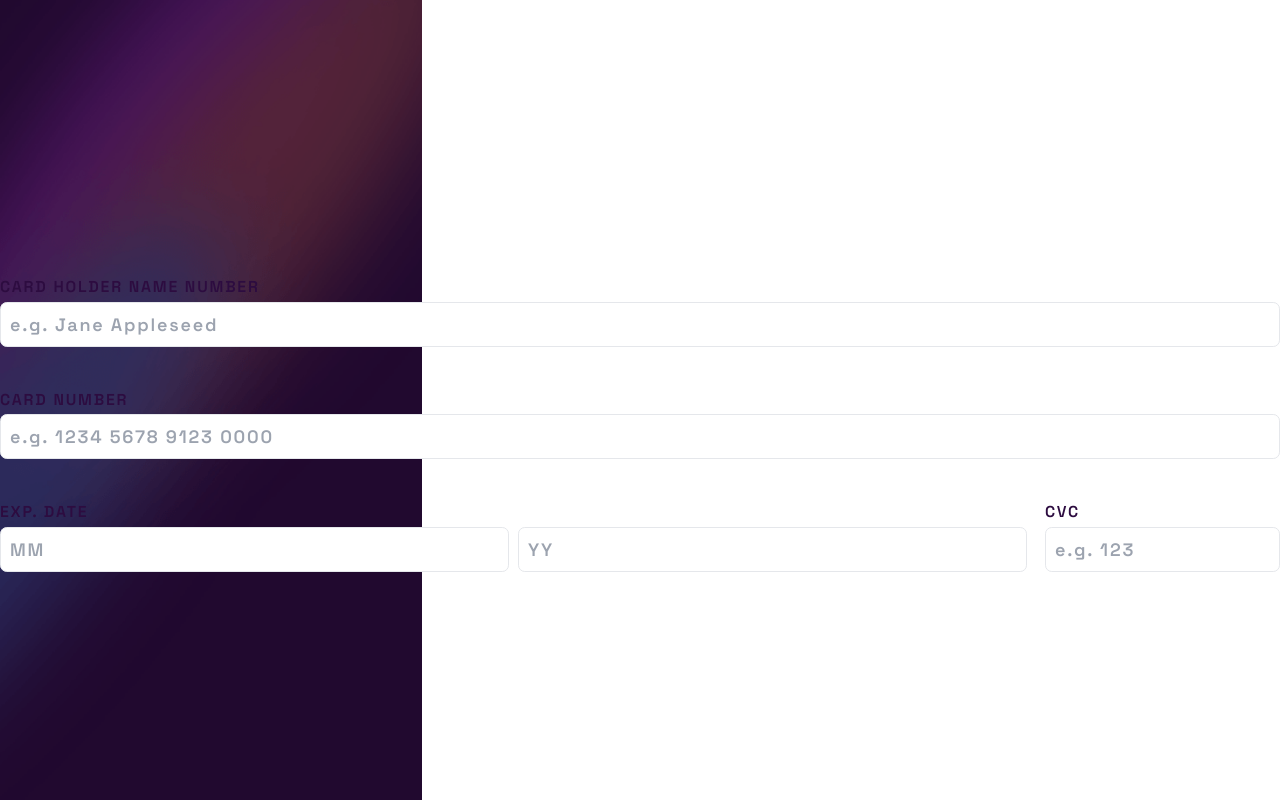
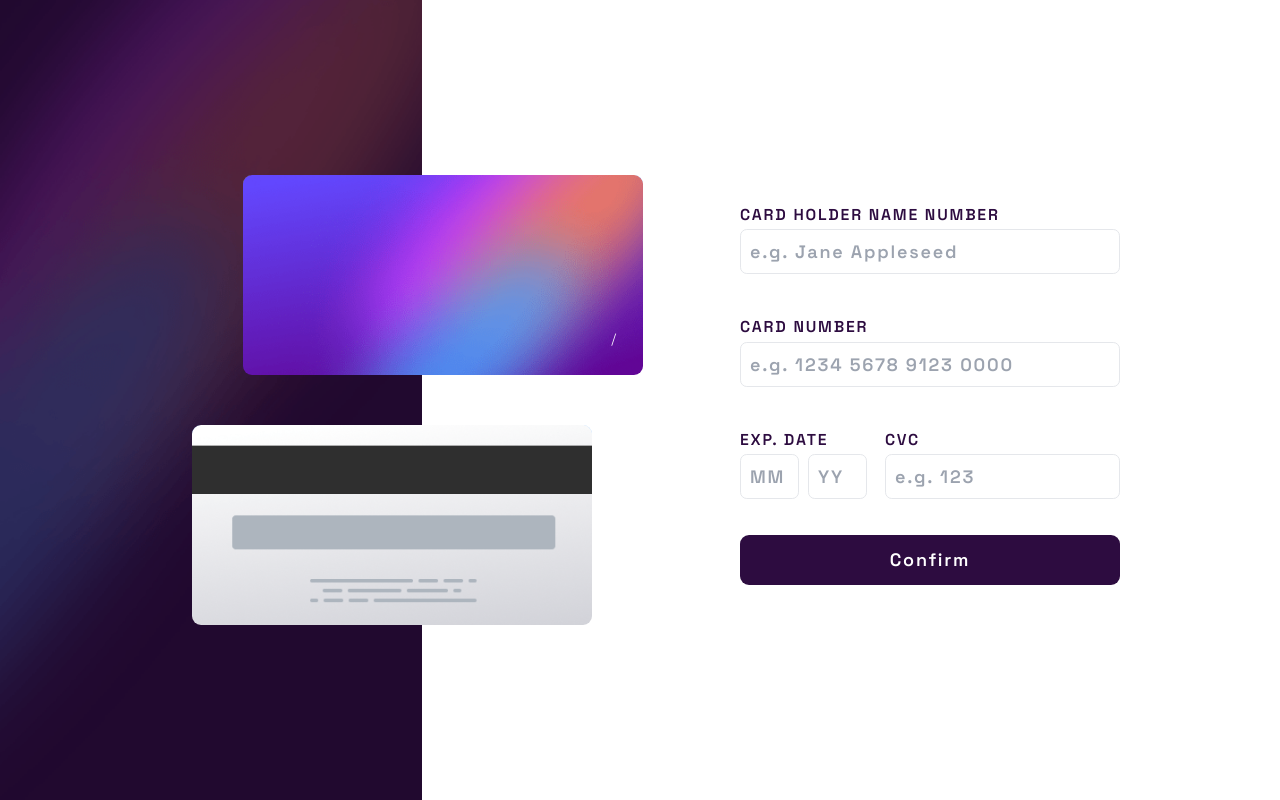
Before and after one commit to JuliCoDev/interactive_card, a React (Create React App) app: page / in a window 1280 px wide. Built offline with nearby package versions, Linux system fonts and the light colour scheme.

Commit message:
Add styles  to form and add errors into form

```diff
--- a/src/components/Cards/CardBack.tsx
+++ b/src/components/Cards/CardBack.jsx
@@ -1,7 +1,6 @@
 import Card from "../../styleComponents/Card";
-import { CardData } from "../../types";
 
-export default function CardBack({cvc} : CardData){
+export default function CardBack({cvc}){
     return(
         <Card className="bg-[url('./assets/bg-card-back.png')]">
             <div className="absolute w-full md:relative">
--- a/src/components/Cards/CardFront.tsx
+++ b/src/components/Cards/CardFront.jsx
@@ -1,21 +1,20 @@
 import Card from "../../styleComponents/Card"
-import { CardData } from "../../types"
 
-interface Props{
-    cardValues: CardData
-}
-export default function CardFront({cardValues} : Props){
+
+
+export default function CardFront({cardValues}){
+    const {cardNumber, cardholderName, cardDate} = cardValues;
     return(
         <Card className={`text-white bg-[url("./assets/bg-card-front.png")] p-6`}>
             <div className="font-medium text-sm">
-                <p className="absolute bottom-1/2">{cardValues.cardNumber}</p>
+                <p className="absolute bottom-1/2">{cardNumber.infoInputs.cardNumber.value}</p>
             </div>
             <div className="font-light text-xs tracking-normal">
                 <p className="absolute bottom-6 w-3/5 whitespace-pre-wrap">
-                    {cardValues.cardholderName}
+                    {cardholderName.infoInputs.cardholderName.value}
                 </p>
                 <p className="absolute bottom-6 right-6">
-                    {cardValues.month}/{cardValues.year}
+                    {cardDate.infoInputs.month?.value}/{cardDate.infoInputs.year?.value}
                 </p>
             </div>
         </Card>
--- /dev/null
+++ b/src/components/Form.jsx
@@ -0,0 +1,21 @@
+
+
+const form = `
+    w-[80%]
+    m-auto
+    md:w-[60%]
+    lg:max-w-[380px]
+    xl:ml-[100px]
+
+`;
+
+const Form = ({children, handleSubmit}) =>{
+
+    return(
+        <form className={form} onSubmit={handleSubmit}>
+            {children}
+        </form>
+    )
+}
+
+export default Form;
--- a/src/pages/Cards.jsx
+++ b/src/pages/Cards.jsx
@@ -1,4 +1,4 @@
-import CardBack from "../components/Cards/CardBack";
+import CardBack from "../components/Cards/CardBack.jsx";
 import CardFront from "../components/Cards/CardFront";
 
 const container = `
@@ -40,7 +40,7 @@ export default function Cards({cardValues}) {
                 <CardFront cardValues={cardValues}/>
             </div>
             <div className={containerCardBack}>
-                <CardBack cvc={cardValues.cvc}/>
+                <CardBack cvc={cardValues.cvc.infoInputs.cvc.value}/>
             </div>
         </div>
     )
--- a/src/pages/Complete.jsx
+++ b/src/pages/Complete.jsx
@@ -6,8 +6,9 @@ export default function Complete({setComplete, values, setCardValues, setErros})
     const onContinue = () =>{
         setComplete(false);
         setCardValues(values);
-        setErros(values);
+        // setErros(values);
     }
+
     return(
         <div className='w-4/5 m-auto'>
             <div className='text-center leading-[4rem] mb-6' >
--- a/src/pages/Dashboard.jsx
+++ b/src/pages/Dashboard.jsx
@@ -4,10 +4,11 @@ import { useEffect, useState } from "react";
 import Complete from "./Complete.jsx";
 import Cards from "./Cards";
 import Input from "../components/Input";
-import Field from "../components/Fiel";
-import ErrorInput from "../styleComponents/ErrorInput";
+import Field from "../components/Field";
 import Container from "../styleComponents/Container";
-import Label from "../styleComponents/Label";
+import Form from "../components/Form";
+import Card from "../styleComponents/Card";
+
 
 
 const initialValues = {
@@ -32,14 +33,14 @@ const formContainer=`
     w-full
     lg:w-1/2
     lg:static
+
 `;
 
-const Form = `
-    w-[80%]
-    m-auto
-    md:w-[60%]
-    lg:max-w-[380px]
-    xl:ml-[100px]
+const container=`
+    h-screen
+    relative
+    lg:flex
+    lg:items-center
 `;
 
 const FormFields = {
@@ -122,7 +123,6 @@ export default function Dashboard(){
     const [cardValues , setCardValues ] = useState(FormFields);
     const [complete , setComplete ] = useState(false);
 
-
     //Validate input
     const {
         errors,
@@ -136,9 +136,7 @@ export default function Dashboard(){
             ...cardValues,
             [nameField] : {
                 ...FormFields[nameField],
-
                 infoInputs :{
-
                     [e.target.name] : {
                         ...FormFields[nameField].infoInputs[e.target.name],
                         value : e.target.value
@@ -151,7 +149,7 @@ export default function Dashboard(){
 
     }
 
-    const handleValidate = (e, nameField) =>   {
+    const handleValidate = (nameField) =>   {
 
         setErros(nameField , cardValues[nameField]?.infoInputs);
 
@@ -160,29 +158,37 @@ export default function Dashboard(){
     const handleSubmit = (e) =>{
         e.preventDefault();
 
-        // const validations  =  Object.values(validationInput);
+        Object.keys(cardValues).map((nameField) => {
+            setErros(nameField , cardValues[nameField]?.infoInputs);
+            console.log(errors);
+        })
 
-        // Object.keys(validationInput).map((error) => {
-        //     Object.keys(cardValues).map((key) => {
-        //         if(cardValues[key] === '' && !validationInput[error]?.isValid){
-        //         validateRequired(key, cardValues[key]);
-        //         }
-        //     })
-        // })
+        const validations  =  Object.values(errors);
 
-        // const isComplete = validations.some((validation) => {
-        //     return !validation.isValid
-        // })
+        if(validations.length > 0){
+            const isComplete = validations.some((validation) => {
+                return !validation.isValidType
+            })
 
-        // if(!isComplete){
-        //     setComplete(true)
-        // }
+
+            if(!isComplete){
+                setComplete(true)
+            }
+        }
 
 
     }
 
-    const renderForm = () => {
+
+    if(!complete){
         return(
+            <Container>
+
+                <div className={containerCards}>
+                    <Cards cardValues={cardValues}/>
+                </div>
+                <div className={formContainer}>
+                    <Form handleSubmit={handleSubmit}>
                         <div className="grid grid-cols-4 gap-4">
                             {Object.keys(FormFields).map(field => {
                                 const {infoInputs} = FormFields[field]
@@ -193,32 +199,32 @@ export default function Dashboard(){
                                             error={errors?.[field]?.infoInputs}
                                             nameField={field}
                                             change={(e) => handleChange(e, field)}
-                                validateInput={(e) => handleValidate(e, field)}
+                                            validateInput={() => handleValidate(field)}
                                         />
                                     </Field>
                                 )
                             })}
                         </div>
+                        <div>
+                            <Button type="submit">
+                                Confirm
+                            </Button>
+                        </div>
+                    </Form>
+                </div>
 
+            </Container>
         )
     }
 
-    if(!complete){
     return(
-            <div className="mt-60">
-                {renderForm()}
+        <div class="absolute bottom-[20%] w-full lg:right-[10%] lg:w-1/2 lg:bottom-[30%]">
+            <Complete
+                setComplete={setComplete}
+                values={FormFields}
+                setCardValues={setCardValues}
+                setErros={setErros}
+            />
         </div>
     )
 }
-
-    // return(
-    //     <div class="absolute bottom-[20%] w-full lg:right-[10%] lg:w-1/2 lg:bottom-[30%]">
-    //         <Complete
-    //             setComplete={setComplete}
-    //             values={initialValues}
-    //             setCardValues={setCardValues}
-    //             setErros={setErros}
-    //         />
-    //     </div>
-    // )
-}
```
Also changed, not shown: src/components/Field.jsx (renamed from src/components/Fiel.jsx). Lines whose indentation alone changed are shown as unchanged.
